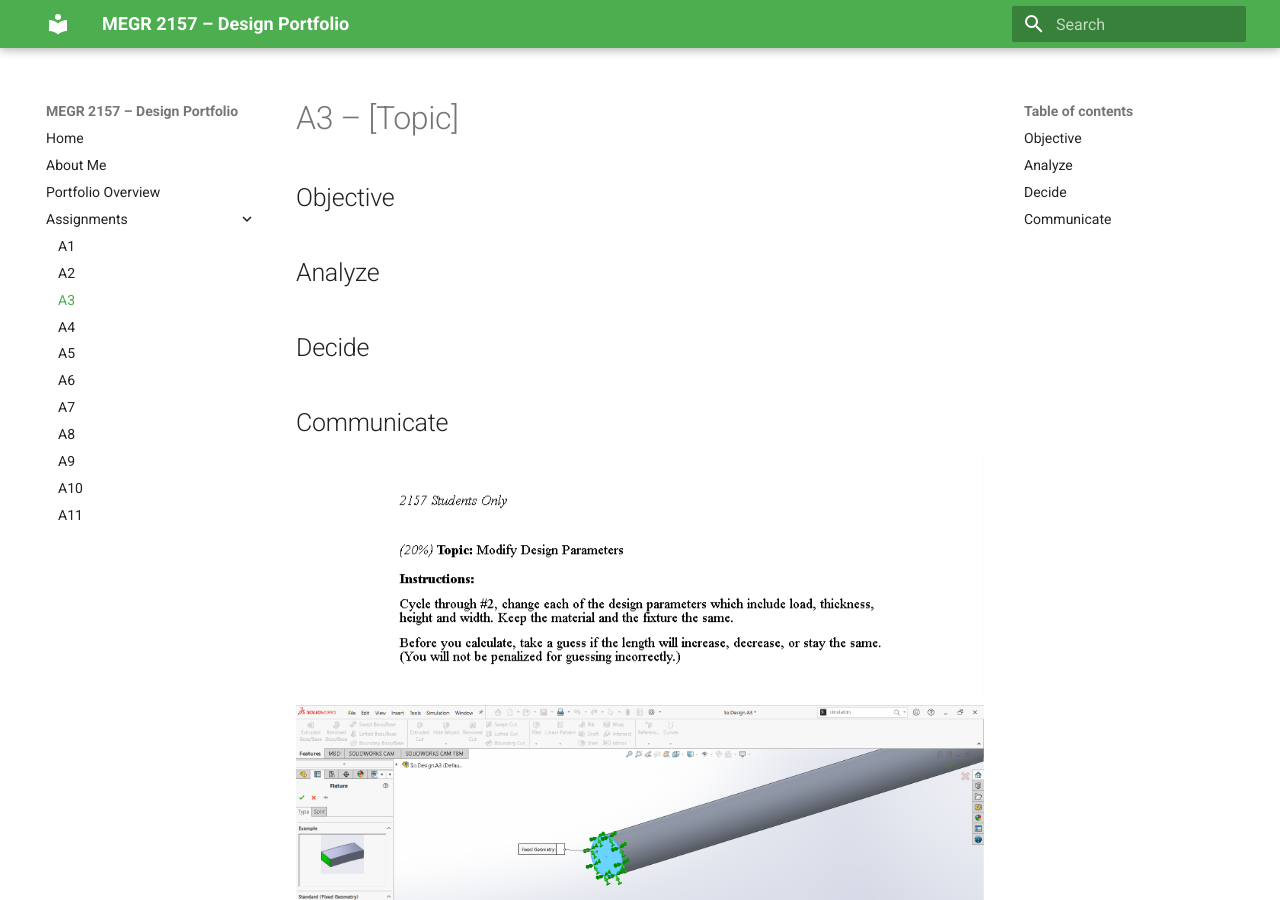
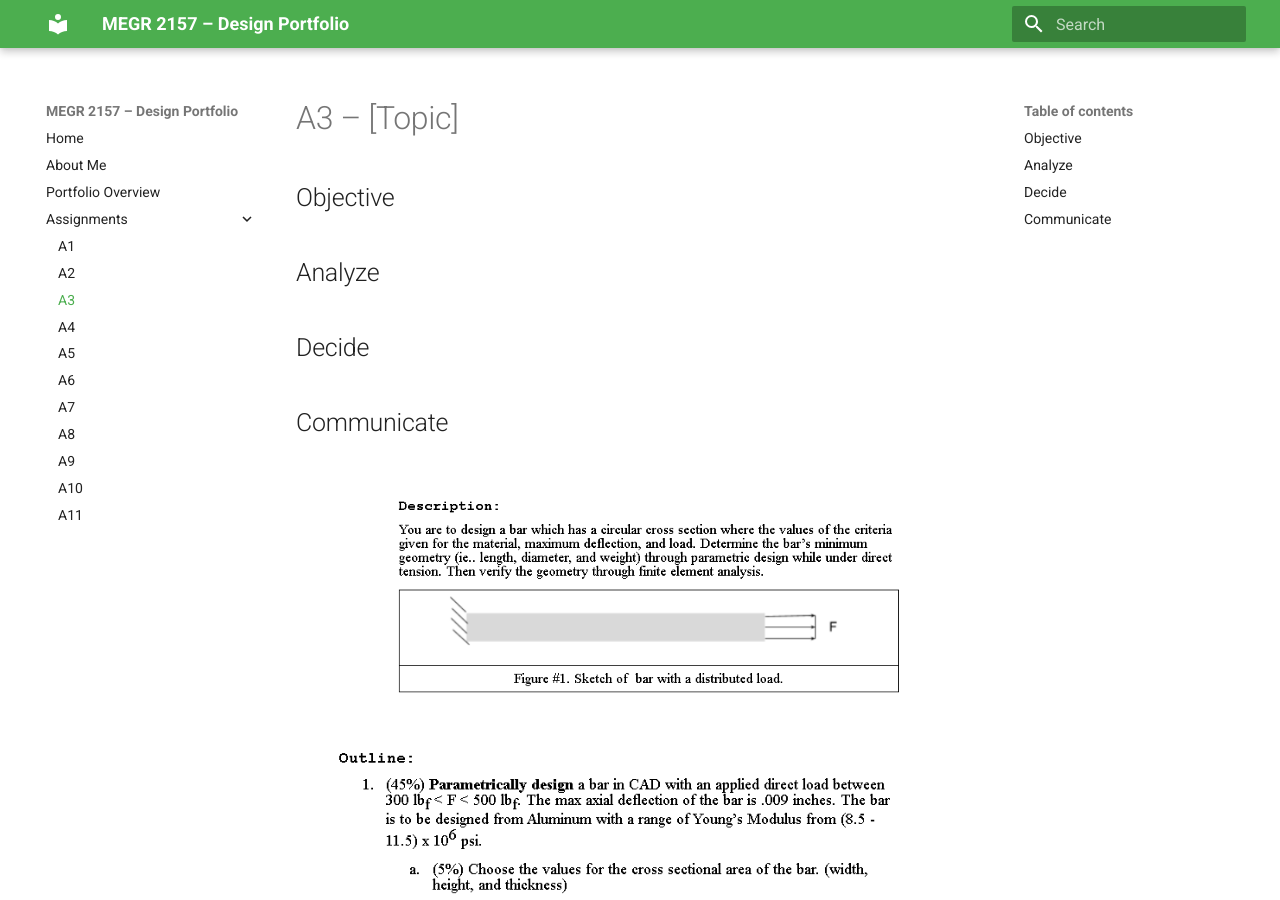
Before and after one commit to Taylor-Rockefeller-Portfolio/megr2157-portfolio, an MkDocs documentation site: the page built from docs/assignments/A03/index.md, in a window 1280 px wide and 900 px high. Built offline with MkDocs 1.6.1 and Material for MkDocs 9.7.7, drawn with Linux system fonts in a browser that asks for light colours.

Commit message:
Remove duplicate images in index.md
Removed duplicate image entries and adjusted formatting.

```diff
--- a/docs/assignments/A03/index.md
+++ b/docs/assignments/A03/index.md
@@ -11,14 +11,13 @@
 
 ## Communicate
 
-
+![](screenshot6.png)
+![](screenshot7.png)
 ![](screenshot1.png)
 ![](screenshot2.png)
 ![](screenshot3.png)
 ![](screenshot4.png)
 ![](screenshot5.png)
-![](screenshot6.png)
-![](screenshot7.png)
 ![](screenshot8.png)
 ![](screenshot9.png)
 ![](screenshot10.png)
```
